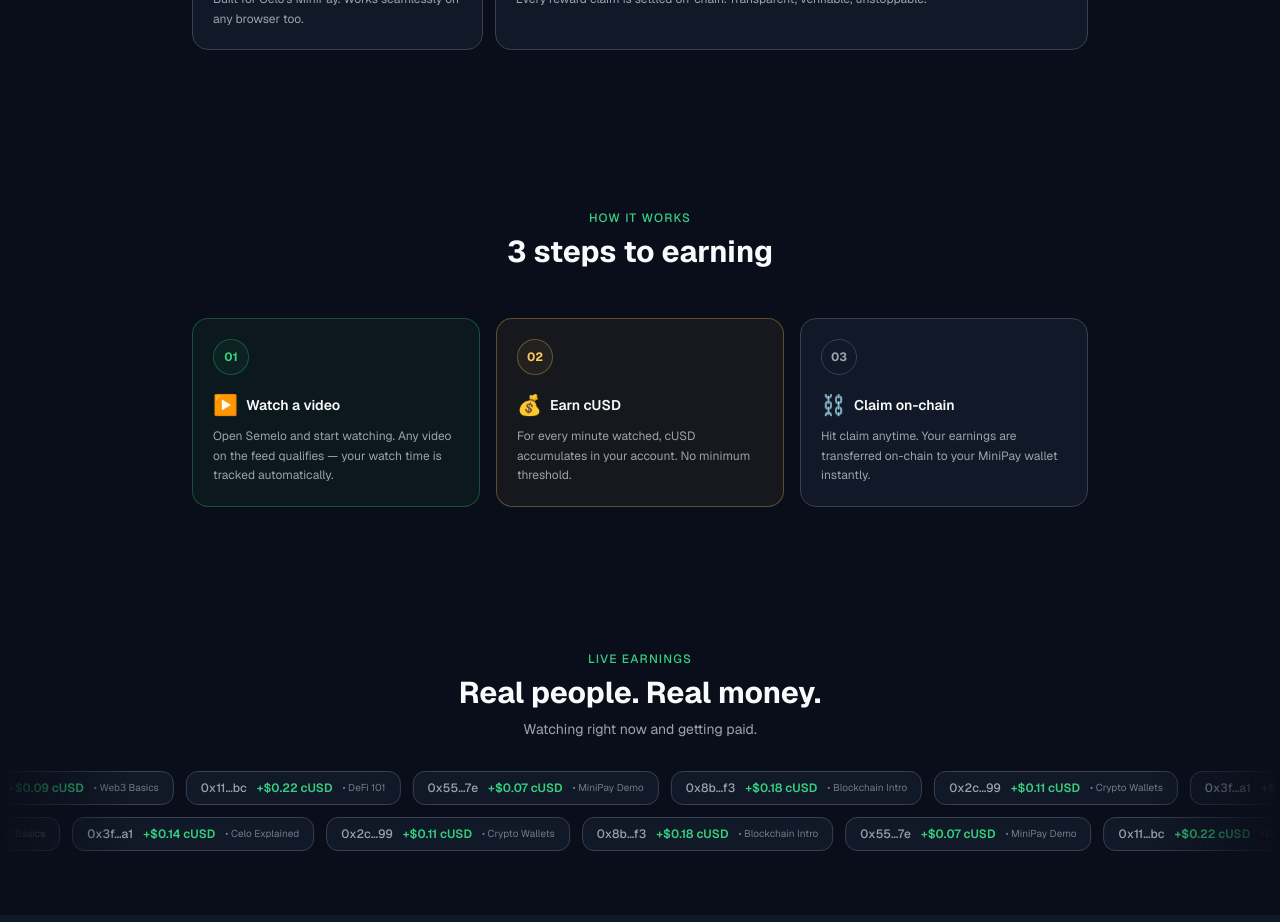
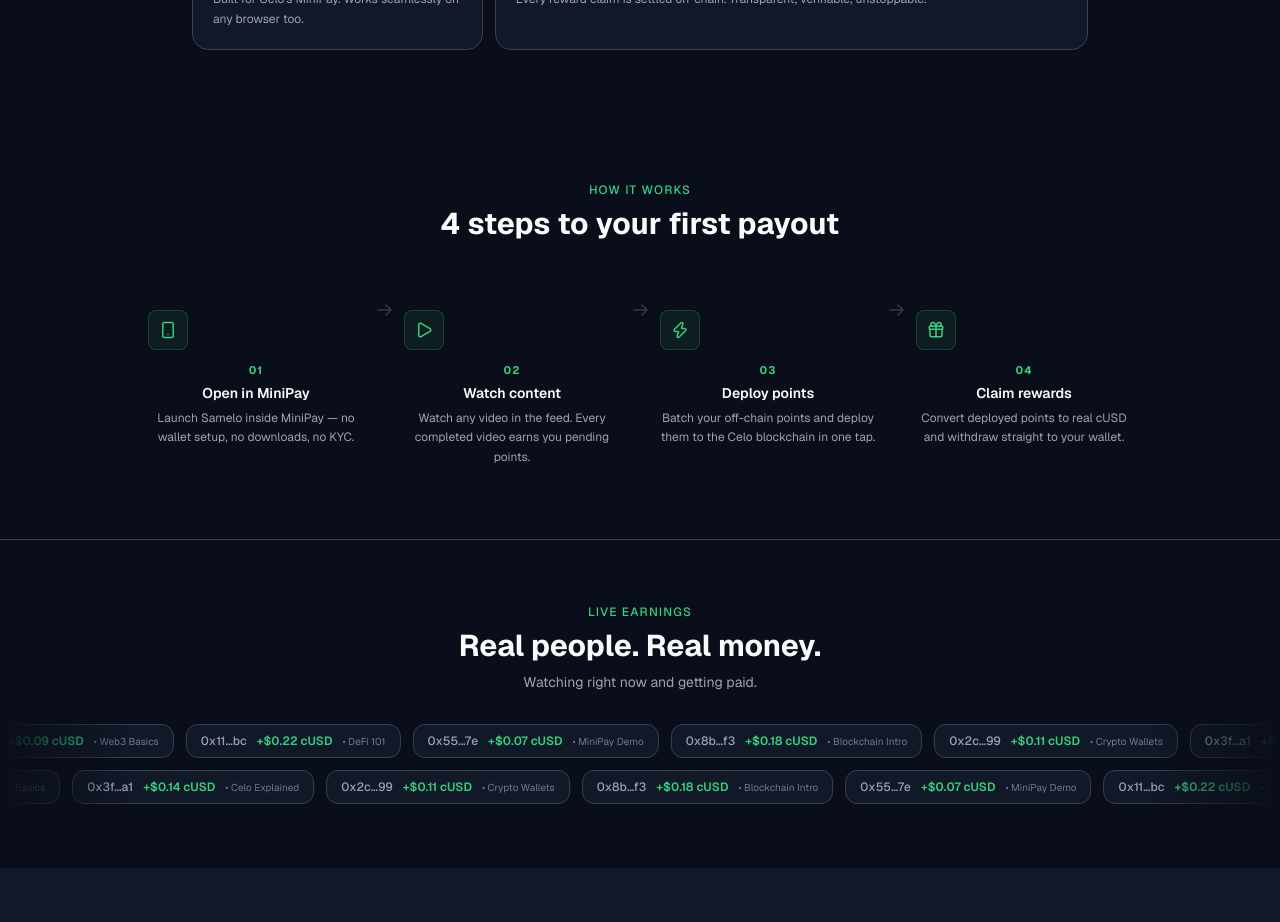
Before and after one commit to artomily/samelo, a Next.js app: page / in a window 1280 px wide. Shown: the part 1240-2162 px from the top of the page. Built offline with nearby package versions, Linux system fonts and the light colour scheme; what wagmi would draw is missing.

Commit message:
Commit 5: Add steps to How It Works section

```diff
--- a/app/components/landing/HowItWorks.tsx
+++ b/app/components/landing/HowItWorks.tsx
@@ -1,101 +1,81 @@
 'use client'
 
-import { AnimatedGroup } from '@/app/components/ui/animated-group'
+import { Smartphone, Play, Zap, Gift } from 'lucide-react'
 
 const STEPS = [
   {
     number: '01',
-    emoji: '▶️',
-    title: 'Watch a video',
-    description:
-      'Open Semelo and start watching. Any video on the feed qualifies — your watch time is tracked automatically.',
-    color: 'border-accent/30 bg-accent/5',
-    numberColor: 'text-accent',
+    Icon: Smartphone,
+    title: 'Open in MiniPay',
+    description: 'Launch Samelo inside MiniPay — no wallet setup, no downloads, no KYC.',
   },
   {
     number: '02',
-    emoji: '💰',
-    title: 'Earn cUSD',
-    description:
-      'For every minute watched, cUSD accumulates in your account. No minimum threshold.',
-    color: 'border-gold/30 bg-gold/5',
-    numberColor: 'text-gold',
+    Icon: Play,
+    title: 'Watch content',
+    description: 'Watch any video in the feed. Every completed video earns you pending points.',
   },
   {
     number: '03',
-    emoji: '⛓️',
-    title: 'Claim on-chain',
-    description:
-      'Hit claim anytime. Your earnings are transferred on-chain to your MiniPay wallet instantly.',
-    color: 'border-border bg-surface',
-    numberColor: 'text-muted',
+    Icon: Zap,
+    title: 'Deploy points',
+    description: 'Batch your off-chain points and deploy them to the Celo blockchain in one tap.',
+  },
+  {
+    number: '04',
+    Icon: Gift,
+    title: 'Claim rewards',
+    description: 'Convert deployed points to real cUSD and withdraw straight to your wallet.',
   },
 ]
 
 export function HowItWorks() {
   return (
-    <section id="how-it-works" className="px-5 py-20">
-      <div className="mx-auto max-w-4xl">
-        <AnimatedGroup preset="blur-slide" className="mb-12 text-center">
+    <section id="how-it-works" className="border-b border-border px-7 py-13">
+      <div className="mx-auto max-w-5xl">
+        {/* Header */}
+        <div className="mb-12 text-center">
           <p className="text-xs font-medium uppercase tracking-widest text-accent">How it works</p>
           <h2 className="mt-2 text-2xl font-bold text-primary sm:text-3xl">
-            3 steps to earning
+            4 steps to your first payout
           </h2>
-        </AnimatedGroup>
+        </div>
 
-        {/* Mobile: vertical stack with connector */}
-        <div className="relative flex flex-col gap-0 md:hidden">
-          {STEPS.map((step, i) => (
-            <div key={step.number} className="relative flex gap-4">
-              {/* Connector line */}
-              {i < STEPS.length - 1 && (
-                <div className="absolute left-5 top-10 h-full w-px border-l-2 border-dashed border-border" />
+        {/* Steps grid */}
+        <div className="relative grid gap-4 md:grid-cols-4 md:gap-0">
+          {STEPS.map((step, i) => {
+            const isLast = i === STEPS.length - 1
+            return (
+              <div key={step.number} className="relative flex flex-col items-start md:items-center md:text-center">
+                {/* Desktop connector arrow */}
+                {!isLast && (
+                  <div className="absolute right-0 top-5 hidden translate-x-1/2 -translate-y-1/2 text-border md:block">
+                    <svg width="20" height="20" viewBox="0 0 20 20" fill="none">
+                      <path d="M4 10h12M12 5l5 5-5 5" stroke="currentColor" strokeWidth="1.5" strokeLinecap="round" strokeLinejoin="round" className="text-muted/30"/>
+                    </svg>
+                  </div>
                 )}
 
-              {/* Number circle */}
-              <div
-                className={`relative z-10 flex h-10 w-10 shrink-0 items-center justify-center rounded-full border text-xs font-bold ${step.color} ${step.numberColor}`}
-              >
-                {step.number}
+                {/* Mobile connector */}
+                {!isLast && (
+                  <div className="absolute left-5 top-10 h-full w-px bg-border md:hidden" />
+                )}
+
+                {/* Card */}
+                <div className="relative z-10 flex w-full flex-row gap-4 rounded-xl border border-border bg-card p-4 md:flex-col md:gap-3 md:rounded-none md:border-0 md:bg-transparent md:p-5">
+                  <div className="flex h-10 w-10 shrink-0 items-center justify-center rounded-lg border border-accent/20 bg-accent/8">
+                    <step.Icon size={18} className="text-accent" />
                   </div>
-
-              {/* Content */}
-              <div className="pb-10">
-                <div className="flex items-center gap-2">
-                  <span className="text-lg">{step.emoji}</span>
+                  <div>
+                    <p className="mb-1 text-[11px] font-bold tracking-widest text-accent">{step.number}</p>
                     <h3 className="text-sm font-semibold text-primary">{step.title}</h3>
-                </div>
                     <p className="mt-1.5 text-xs leading-relaxed text-muted">{step.description}</p>
                   </div>
                 </div>
-          ))}
               </div>
-
-        {/* Desktop: 3 columns */}
-        <AnimatedGroup
-          preset="blur-slide"
-          className="hidden grid-cols-3 gap-4 md:grid"
-        >
-          {STEPS.map((step) => (
-            <div
-              key={step.number}
-              className={`flex flex-col gap-4 rounded-2xl border p-5 ${step.color}`}
-            >
-              <div
-                className={`flex h-9 w-9 items-center justify-center rounded-full border text-xs font-bold ${step.color} ${step.numberColor}`}
-              >
-                {step.number}
+            )
+          })}
         </div>
-              <div>
-                <div className="flex items-center gap-2">
-                  <span className="text-xl">{step.emoji}</span>
-                  <h3 className="text-sm font-semibold text-primary">{step.title}</h3>
-                </div>
-                <p className="mt-2 text-xs leading-relaxed text-muted">{step.description}</p>
-              </div>
-            </div>
-          ))}
-        </AnimatedGroup>
       </div>
     </section>
   )
```
Lines whose indentation alone changed are shown as unchanged.
